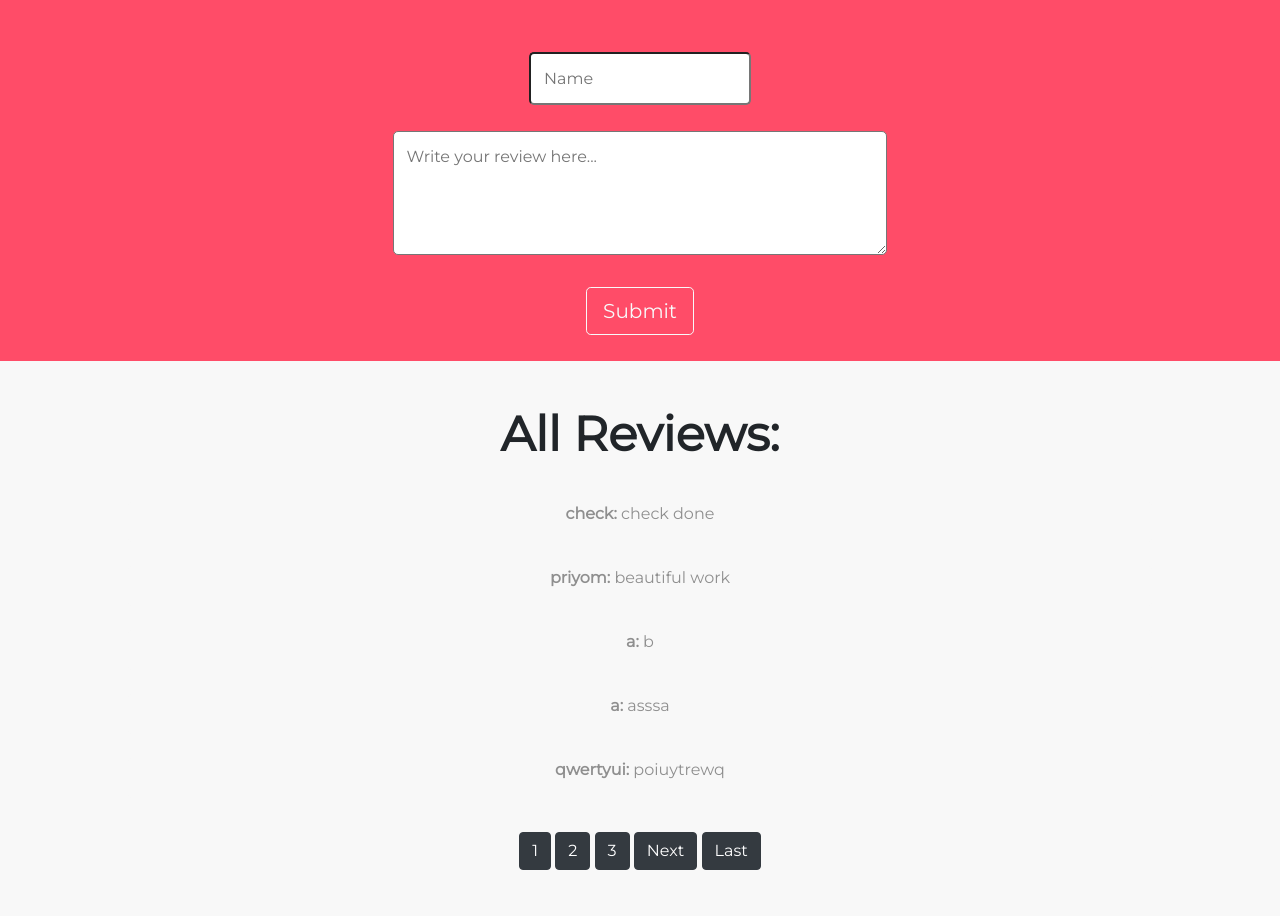
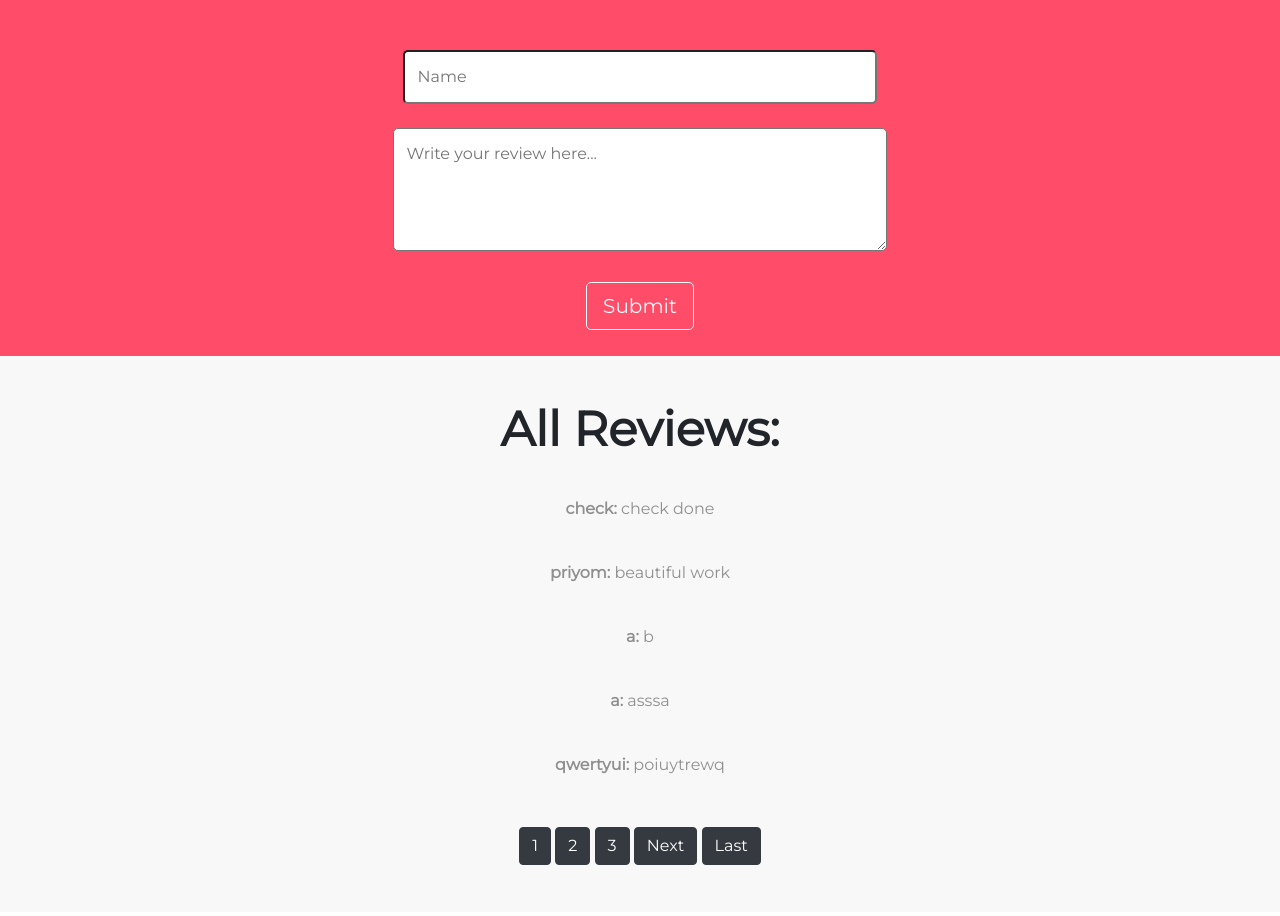
Before and after one commit to Pyro13m/animate, a Django app: page /reviews in a window 1280 px wide. Shown: the part 111-1027 px from the top of the page. Run offline with Django 3.2, Linux system fonts and the light colour scheme; data comes from the database, SQL or seed files in the repository; parts of the project's set-up code (start-up, migrations or seed data) failed here and were passed over; some libraries are stand-ins or nearby versions.

Commit message:
removed pay buttons and edited form

```diff
--- a/home/forms.py
+++ b/home/forms.py
@@ -28,6 +28,6 @@ class ReviewForm(forms.ModelForm):
         model=Review
         fields = '__all__'
         widgets = {
-            'Name': forms.TextInput(attrs={'placeholder': 'Name'}),
+            'Name': forms.TextInput(attrs={'size': 48, 'placeholder': 'Name'}),
             'Review': forms.Textarea(attrs={'cols': 50, 'rows': 4, 'placeholder': "Write your review here..."}),
         }
--- a/static/home/css/review_styles.css
+++ b/static/home/css/review_styles.css
@@ -13,9 +13,25 @@
     padding: 0px;
 }
 
-input, textarea{
+input{
     border-radius: 5px;
-    margin-top: 2%;
+    margin-top: 1.5rem;
+    /* margin-right: 15.5rem; */
     padding: 1%;
     outline: none;
 }
+
+input[type="submit"]{
+    border-radius: 5px;
+    margin-top: 1.5rem;
+    /* margin-left: 23.75rem; */
+    /* padding: 1%; */
+    outline: none;
+}
+
+textarea{
+    border-radius: 5px;
+    margin-top: 1.5rem;
+    padding: 1%;
+    outline: none;
+}
--- a/templates/home/index.html
+++ b/templates/home/index.html
@@ -124,7 +124,6 @@
               <p>Greater layers of highlights.</p>
               <p>Request for additional features.</p>
               <a href="paid-plan" ><button class="btn btn-lg btn-outline-secondary" value="paid-plan">Animate</button></a>
-              <!-- <div class='pm-button'><a href='https://www.payumoney.com/paybypayumoney/#/6881E157410B544837FCAA46D9C3CABD'><img src='https://www.payumoney.com/media/images/payby_payumoney/new_buttons/12.png'></a></div> -->
             </div>
         </div>
       </div>
@@ -141,9 +140,7 @@
               <h2 class="price-text">Help Animate grow!</h1>
               <p>You can also donate any amount and help Animate to grow.
               Your support keep me motivated to work harder and push myself to create better illustrations.<br>  </p>
-              <a href='https://www.payumoney.com/paybypayumoney/#/FC703C181941693FE90DC9353766ACA9' ><button class="btn btn-lg btn-outline-secondary" value="donate">Donate</button></a>
-              <!-- <div class='pm-button'><a href='https://www.payumoney.com/paybypayumoney/#/FC703C181941693FE90DC9353766ACA9'><img src='https://www.payumoney.com/media/images/payby_payumoney/new_buttons/12.png' /></a></div> -->
-              <!-- <a ><button type="button" class="btn btn-lg btn-outline-secondary">Contact us</button></a> -->
+              <!-- <a href='https://www.payumoney.com/paybypayumoney/#/FC703C181941693FE90DC9353766ACA9' ><button class="btn btn-lg btn-outline-secondary" value="donate">Donate</button></a> -->
             </div>
         </div>
       </div>
--- a/templates/home/login.html
+++ b/templates/home/login.html
@@ -18,7 +18,7 @@
                 <p>Thanking you for choosing our plan. Proceed by paying first and then mailing your picture.</p>
                 <br>
                 <div class='pm-button'>
-                  <span><a href='https://www.payumoney.com/paybypayumoney/#/6881E157410B544837FCAA46D9C3CABD'><img src='https://www.payumoney.com/media/images/payby_payumoney/new_buttons/12.png'></a></span>
+                  <!-- <span><a href='https://www.payumoney.com/paybypayumoney/#/6881E157410B544837FCAA46D9C3CABD'><img src='https://www.payumoney.com/media/images/payby_payumoney/new_buttons/12.png'></a></span> -->
                   <span  style="padding-left:2%"><button type="button"  onclick="window.location.href = 'mailto:{{ mailid }}';" class="btn btn-outline-dark btn-lg"><i class="far fa-envelope-open"></i> e-Mail</button></span>
                 </div>
               </div>
```
